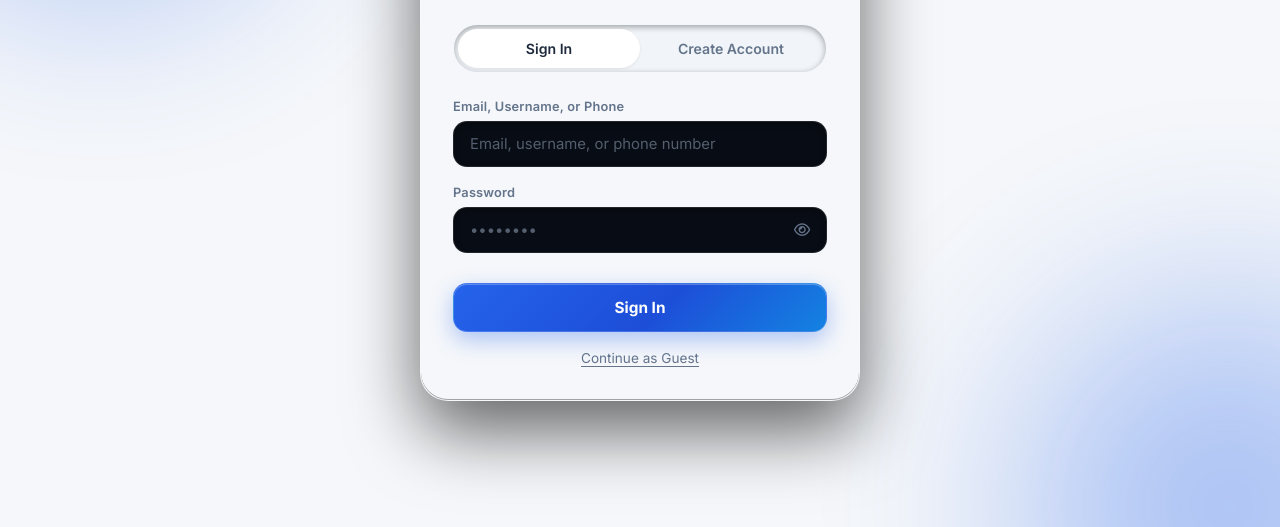
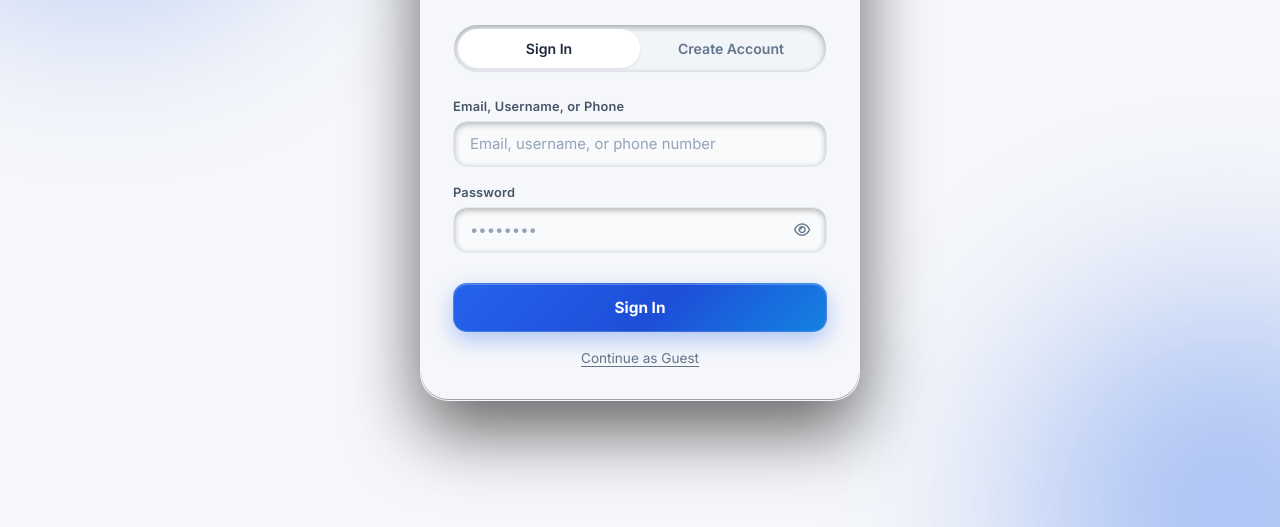
Before and after one commit to arduinohub1/egy, a website: page login.html in a window 1280 px wide. Shown: the part 273-800 px from the top of the page. Drawn offline with nearby package versions, Linux system fonts and the light colour scheme.

Commit message:
Add files via upload

```diff
--- a/ai-chatbot.js
+++ b/ai-chatbot.js
@@ -221,7 +221,7 @@
         s.id = "aicb-style";
         s.textContent = `
 /* Floating button */
-#aicb-fab{position:fixed;bottom:24px;right:24px;z-index:9000;width:58px;height:58px;border-radius:50%;background:linear-gradient(135deg,#2563eb,#0ea5e9);border:none;color:#fff;font-size:1.55rem;cursor:pointer;display:flex;align-items:center;justify-content:center;box-shadow:0 8px 28px rgba(37,99,235,.45),0 0 0 0 rgba(56,189,248,.4);transition:all .3s ease;animation:aicb-pulse 2.5s infinite}
+#aicb-fab{position:fixed;bottom:24px;right:24px;z-index:9000;width:66px;height:66px;border-radius:50%;background:linear-gradient(135deg,#2563eb,#0ea5e9);border:none;color:#fff;font-size:1.8rem;cursor:pointer;display:flex;align-items:center;justify-content:center;box-shadow:0 8px 28px rgba(37,99,235,.45),0 0 0 0 rgba(56,189,248,.4);transition:all .3s ease;animation:aicb-pulse 2.5s infinite}
 #aicb-fab:hover{transform:scale(1.08) translateY(-2px);box-shadow:0 12px 35px rgba(37,99,235,.6)}
 @keyframes aicb-pulse{0%,100%{box-shadow:0 8px 28px rgba(37,99,235,.45),0 0 0 0 rgba(56,189,248,.4)}50%{box-shadow:0 8px 28px rgba(37,99,235,.45),0 0 0 12px rgba(56,189,248,0)}}
 
@@ -305,7 +305,7 @@
 
 @media(max-width:480px){
   #aicb-panel{width:calc(100vw - 16px);height:calc(100vh - 80px);bottom:8px;right:8px;border-radius:20px}
-  #aicb-fab{bottom:16px;right:16px;width:52px;height:52px;font-size:1.4rem}
+  #aicb-fab{bottom:16px;right:16px;width:60px;height:60px;font-size:1.6rem}
 }
 `;
         document.head.appendChild(s);
--- a/theme-light.css
+++ b/theme-light.css
@@ -488,3 +488,43 @@ body:has(.left-col) .payment-option.selected {
 ::-webkit-scrollbar-track { background: #f1f5f9; }
 ::-webkit-scrollbar-thumb { background: #cbd5e1; border-radius: 3px; }
 ::-webkit-scrollbar-thumb:hover { background: #94a3b8; }
+
+
+/* === GLOBAL LIGHT THEME INPUTS (Login, Checkout, Forms) === */
+.input-wrapper input,
+.form-control,
+.auth-input,
+.otp-field {
+    background: #f8fafc !important;
+    border: 1px solid #e2e8f0 !important;
+    color: #1e293b !important;
+}
+
+.input-wrapper input:focus,
+.form-control:focus,
+.auth-input:focus,
+.otp-field:focus {
+    border-color: #2563eb !important;
+    background: #ffffff !important;
+    box-shadow: 0 0 0 3px rgba(37, 99, 235, 0.1) !important;
+}
+
+.input-wrapper input::placeholder,
+.form-control::placeholder,
+.auth-input::placeholder {
+    color: #94a3b8 !important;
+}
+
+.form-group label {
+    color: #475569 !important;
+}
+
+/* Fix Autofill in Light Mode */
+.input-wrapper input:-webkit-autofill,
+.input-wrapper input:-webkit-autofill:focus,
+.form-control:-webkit-autofill,
+.form-control:-webkit-autofill:focus {
+    -webkit-text-fill-color: #1e293b !important;
+    -webkit-box-shadow: 0 0 0 1000px #ffffff inset !important;
+    caret-color: #1e293b !important;
+}
```
Also changed, not shown: index.html (+8 -4 lines).
